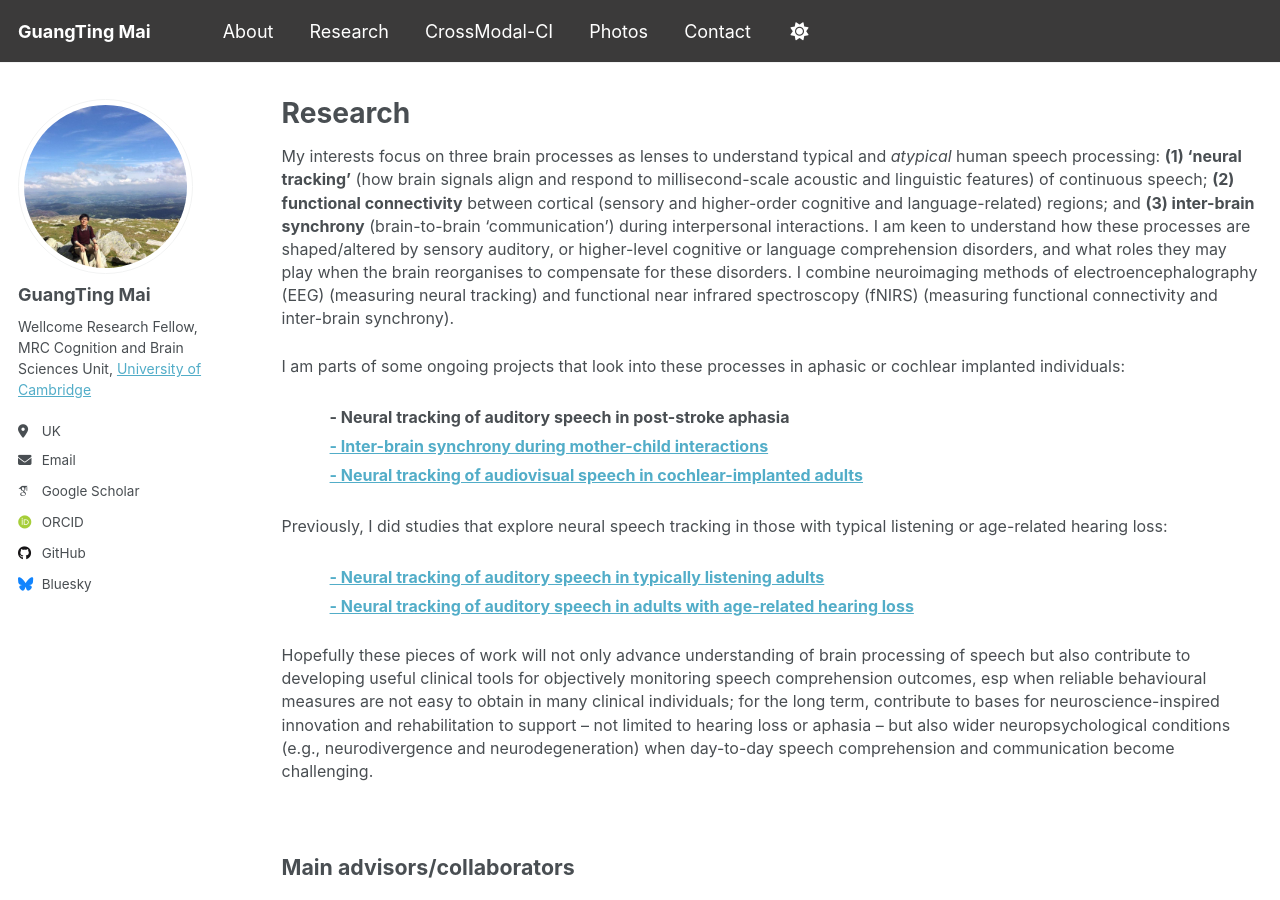
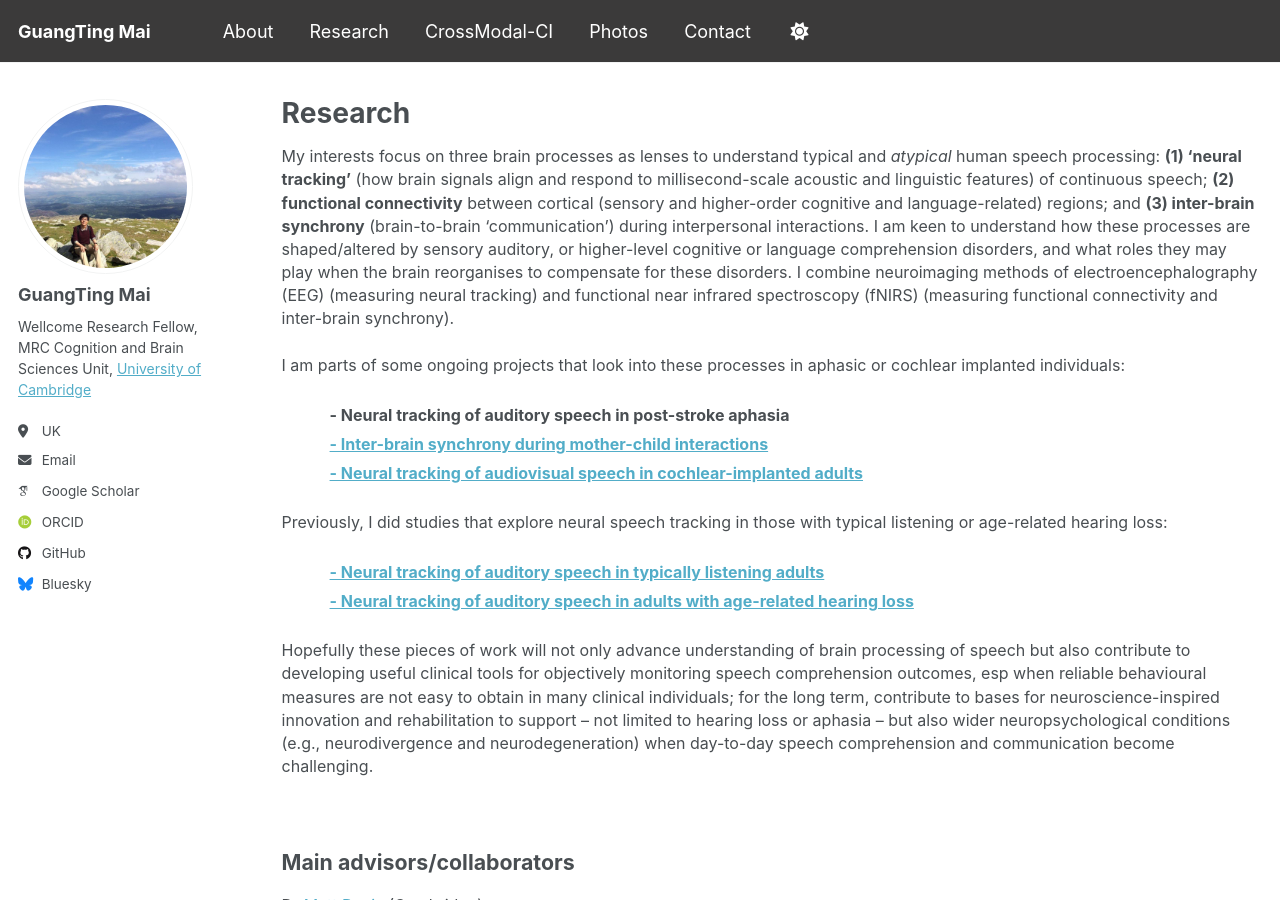
Before and after one commit to guangtingmai/guangtingmai.github.io, a Jekyll site: the page built from _pages/research.html, in a window 1280 px wide and 900 px high. Built offline with Jekyll 4.4.1, drawn with Linux system fonts in a browser that asks for light colours; some web fonts are replaced.

Commit message:
Update research.html

```diff
--- a/_pages/research.html
+++ b/_pages/research.html
@@ -12,13 +12,13 @@
   and what roles they may play when the brain reorganises to compensate for these disorders. I combine neuroimaging methods of
   electroencephalography (EEG) (measuring neural tracking) and functional near infrared spectroscopy (fNIRS)
   (measuring functional connectivity and inter-brain synchrony).</span></p>
-<p><span style="font-size: 12pt;line-height: 1.6;display: block;margin-bottom: 0.15vh">I am parts of some ongoing projects that look into these processes in aphasic or cochlear implanted individuals:</span></p>
+<p><span style="font-size: 12pt;line-height: 1.45;display: block;margin-bottom: 0.15vh">I am parts of some ongoing projects that look into these processes in aphasic or cochlear implanted individuals:</span></p>
 <p>
   <span style="font-size: 12pt;line-height: 1.8;display: block;margin-bottom: 0.05vh">&emsp;&emsp;&emsp;<strong>- Neural tracking of auditory speech in post-stroke aphasia</strong></span>
   <span style="font-size: 12pt;line-height: 1.8;display: block;margin-bottom: 0.05vh">&emsp;&emsp;&emsp;<a href="https://guangtingmai.github.io/interbrain-sync/"><strong>- Inter-brain synchrony during mother-child interactions</strong></a></span>
   <span style="font-size: 12pt;line-height: 1.8;display: block;margin-bottom: 0.15vh">&emsp;&emsp;&emsp;<a href="https://guangtingmai.github.io/crossmodal-ci/"><strong>- Neural tracking of audiovisual speech in cochlear-implanted adults</strong></a></span>
 </p>
-<p><span style="font-size: 12pt;line-height: 1.6;display: block;margin-bottom: 0.15vh">Previously, I did studies that explore neural speech tracking in those with typical listening or age-related hearing loss:</span></p>
+<p><span style="font-size: 12pt;line-height: 1.45;display: block;margin-bottom: 0.15vh">Previously, I did studies that explore neural speech tracking in those with typical listening or age-related hearing loss:</span></p>
 <p>
   <span style="font-size: 12pt;line-height: 1.8;display: block;margin-bottom: 0.05vh">&emsp;&emsp;&emsp;<a href="https://guangtingmai.github.io/neuraltrack-typical/"><strong>- Neural tracking of auditory speech in typically listening adults</strong></a></span>
   <span style="font-size: 12pt;line-height: 1.8;display: block;margin-bottom: 0.25vh">&emsp;&emsp;&emsp;<a href="https://guangtingmai.github.io/neuraltrack-hearingloss/"><strong>- Neural tracking of auditory speech in adults with age-related hearing loss</strong></a></span>
```
